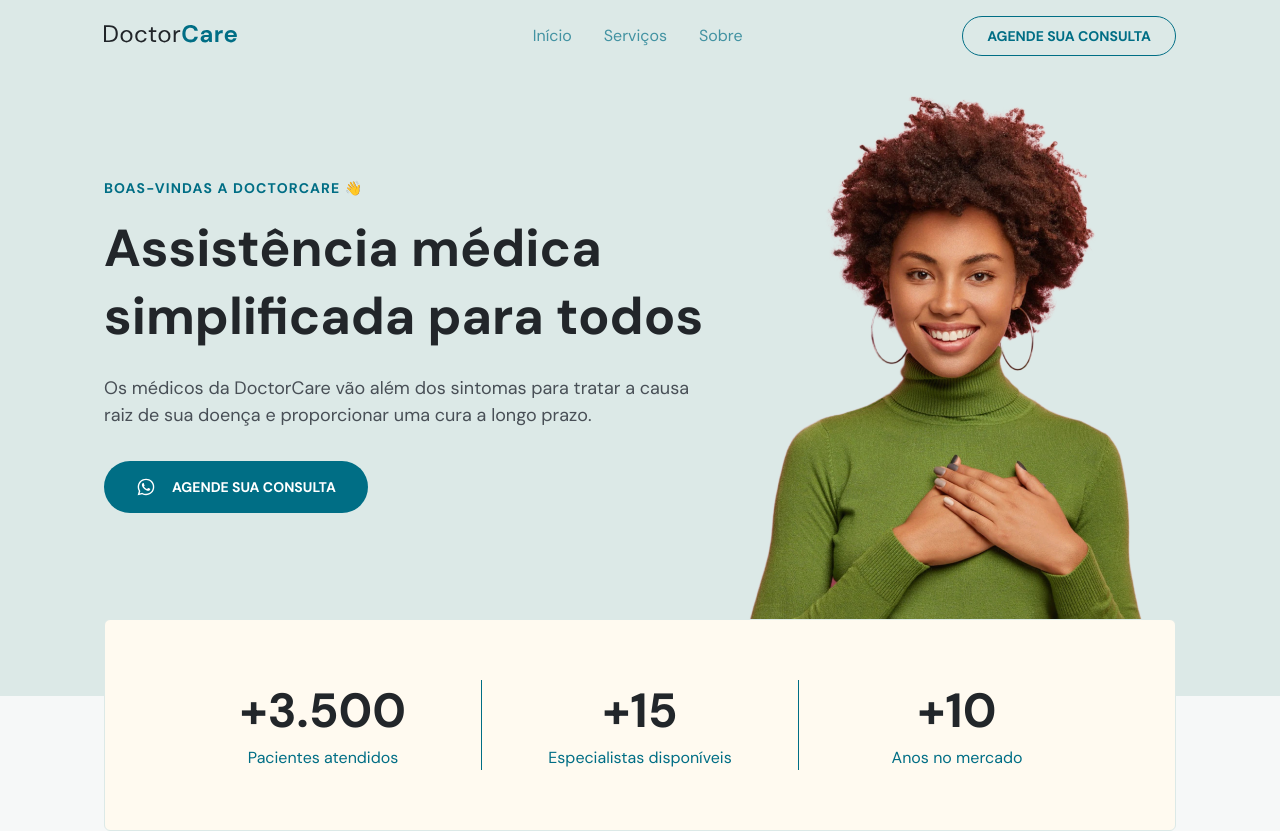
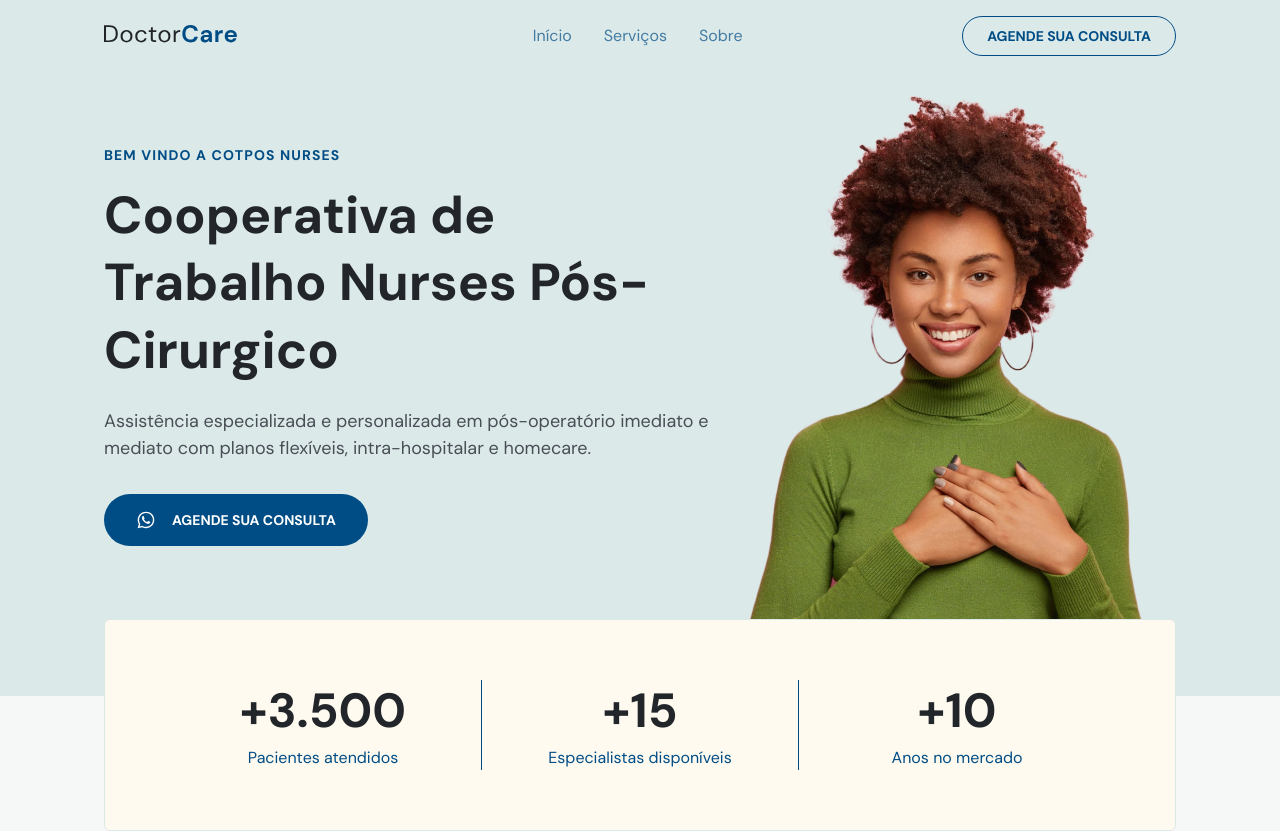
Before and after one commit to eddyangelop/NLW-8-Pagina-doctorcare, a plain HTML site: page index.html in a window 1280 px wide. Shown: the top 831 px of the page. Drawn offline with nearby package versions, Linux system fonts and the light colour scheme.

Commit message:
adicionando comentarios

```diff
--- a/index.html
+++ b/index.html
@@ -10,8 +10,14 @@
     <!-- tag para reconhecer e configurar a escala padrão de qualquer dispositivo
     de visulização -->
     <meta name="viewport" content="width=device-width, initial-scale=1.0" />
+
+    <link
+      rel="shortcut icon"
+      href="./assets/favicon-32x32.png"
+      type="image/x-icon"
+    />
     <!-- titulo da aba da pagina -->
-    <title>DoctorCare</title>
+    <title>Cotpos Nurses - Pós Cirúrgico</title>
     <!-- tag para puxar a estilização css da pagina -->
     <link rel="stylesheet" href="./style.css" />
     <!-- tags para puxar as fontes padrões da pagina -->
@@ -77,7 +83,7 @@
               fill="#00856F"
             />
           </svg>
-        </a>
+           </a>
 
         <div class="menu">
           <ul>
@@ -168,7 +174,7 @@
                     stroke-linecap="round"
                     stroke-linejoin="round"
                   />
-                </svg>
+              </svg>
               </a>
             </li>
           </ul>
@@ -243,16 +249,17 @@
         <div class="col-a">
           <header>
             <!-- titulo da pagina com peso 4 -->
-            <h4>BOAS-VINDAS A DOCTORCARE 👋</h4>
+            <h4>BEM VINDO A COTPOS NURSES</h4>
             <!-- titulo da pagina com peso 1 -->
-            <h1>Assistência médica simplificada para todos</h1>
+            <h1>Cooperativa de Trabalho Nurses Pós-Cirurgico</h1>
             <!-- parágrafo ou frase -->
           </header>
 
           <div class="content">
             <p>
-              Os médicos da DoctorCare vão além dos sintomas para tratar a causa
-              raiz de sua doença e proporcionar uma cura a longo prazo.
+              Assistência especializada e personalizada em pós-operatório
+              imediato e mediato com planos flexíveis, intra-hospitalar e
+              homecare.
             </p>
             <!-- tag para introduzir um botão de interação na pagina -->
             <a class="button" href="#contact">
--- a/style.css
+++ b/style.css
@@ -6,18 +6,18 @@ esta pagina equivale a 1rem*/
 
 /*=====GERAL==============================================*/
 
-/*seletor universal*/
+
 * {
-  /*deixará a pagina sem margem */
+
   margin: 0;
   padding: 0;
   box-sizing: border-box;
+  /*seletor universal*/
+  /*deixará a pagina sem margem */
 }
-/*seletor root introduz cores que podem ser modificados em
-todo o corpo da pagina a partir do proprio root
-e fonte padrão da pagina é mudada em porcentagem equivalente a 10pixels.*/
+
 :root {
-  --hue: 190;
+  --hue: 205;
   --primary-color: hsl(var(--hue), 100%, 26%);
   --headline: hsl(210, 11%, 15%);
   --paragraph: hsl(210, 9%, 31%);
@@ -32,11 +32,14 @@ e fonte padrão da pagina é mudada em porcentagem equivalente a 10pixels.*/
   font-size: 62.5%; /* 1rem = 10px */
 
   --nav-height: 7.2rem;
+  /*seletor root introduz cores que podem ser modificados em
+todo o corpo da pagina a partir do proprio root
+e fonte padrão da pagina é mudada em porcentagem equivalente a 10pixels.*/
 }
 
 html {
+  scroll-behavior: smooth;
   /*move o scroll suavemente*/
-  scroll-behavior: smooth;
 }
 
 html,
@@ -45,9 +48,7 @@ body {
   height: 100%;
 }
 
-/*seletor body modifica a fonte para DM Sans,
-muda o tamanho da fonte para 16pixels(relativos)
-e alinha o texto ao centro.*/
+
 body {
   font-family: 'DM Sans';
   font-size: 1.6rem;
@@ -57,6 +58,9 @@ body {
   overflow: overlay;
 
   background-color: var(--bg-light);
+  /*seletor body modifica a fonte para DM Sans,
+muda o tamanho da fonte para 16pixels(relativos)
+e alinha o texto ao centro.*/
 }
 
 .wrapper {
@@ -78,10 +82,7 @@ section {
 }
 
 section header h4 {
-  /*seletor h4 terá a fonte de 14pixels(relativos)
-puxa a cor variavel do seletor root da pagina
-e o espaçamento da margem inferior externa terá 16pixels.
-#home h4 {*/
+
   font-size: 1.4rem;
   font-weight: 700;
   line-height: 150%;
@@ -91,6 +92,10 @@ e o espaçamento da margem inferior externa terá 16pixels.
   text-transform: uppercase;
 
   margin-bottom: 1.6rem;
+  /*seletor h4 terá a fonte de 14pixels(relativos)
+puxa a cor variavel do seletor root da pagina
+e o espaçamento da margem inferior externa terá 16pixels.
+#home h4 {*/
 }
 
 section header h2 {
@@ -103,17 +108,17 @@ section header h2 {
 }
 
 section header h1 {
-  /*seletor h1 terá a fonte de 34pixels(relativos)
-puxa a cor variavel do seletor root da pagina
-modifica o espaçamento das letras de 13% dentro do bloco
-e o espaçamento da margem inferior externa terá 24pixels.
 
-#home h1 {*/
   font-size: 3.4rem;
   color: var(--headline);
   line-height: 130%;
 
   margin-bottom: 2.4rem;
+    /*seletor h1 terá a fonte de 34pixels(relativos)
+puxa a cor variavel do seletor root da pagina
+modifica o espaçamento das letras de 13% dentro do bloco
+e o espaçamento da margem inferior externa terá 24pixels.
+#home h1 {*/
 }
 
 section .content p {
@@ -148,11 +153,23 @@ section .content p {
   text-decoration: none;
 
   transition: background 200ms;
+  /*seletor button puxa a cor variavel do seletor root da pagina
+retira a borda do button
+aredondamento das bordas laterais em 40pixels(relativos)
+com margem de 60pixels(relativos)
+altura de 62pixels e largura de 263pixels(relativos)
+cor da fonte branca com 14 pixels(relativos)
+modifica a intenssidae da cor da fonte em 700
+transforma o texto em maiúscula
+alinha o conteudo do bloco conforme o modelo flex box
+alinha os itens centralizados e justifica o conteudo ao centro
+cria separação entre os itens no bloco
+margem do botão direita e esquerda automatica(centralizado) */
 }
 
 .button:hover {
   background-color: var(--brand-dark);
-  /*alterna a cor do elemento button para outra cor*/
+  /*alterna a cor do elemento background button para outra cor*/
 }
 
 .social-links {
@@ -164,39 +181,38 @@ section .content p {
 
 #services .card circle {
   fill: var(--brand-light);
+  /*muda a cor bakground dos circle da parte card(geral)*/
 }
 
 #navigation .logo path[fill*='#00856F'],
 #backToTopButton circle {
   fill: var(--primary-color);
+  /*muda a cor da segunda parte do svg
+  superior esquerdo e o circle lateral*/
 }
 
 button.open-menu path[stroke*='#00856F'],
 #contact li path {
   stroke: var(--primary-color);
+  /*muda a cor do botão superior direito(responsivo)*/
 }
+
 
 body.menu-expanded #navigation .logo path,
 #navigation.scroll .logo path {
   fill: white;
+  /*muda a cor das letras svg superior esquerda (geral)*/
 }
 
 #navigation.scroll button.open-menu path[stroke*='#00856F'] {
   stroke: white;
+  /*muda a cor do seletor superior para abertura de menu (responsivo)*/
 }
 
 /*=====NAVIGATION=========================================*/
 nav {
   display: flex;
-
   height: var(--nav-height);
-  /*padding: 1.6rem 2.4rem; padding simplificado para cima
-e laterais*/
-  /*
-padding(relativo)
-padding-inline: 2.4rem;
-padding-block: 1.6rem;
-*/
   position: fixed;
   /*fixa o conteudo na tela(neste caso para rolagem)*/
   top: 0;
@@ -250,8 +266,8 @@ body.menu-expanded .close-menu {
 }
 
 .menu {
+  transform: translateY(100%);
   /*comando joga o menu para baixo e fora da tela*/
-  transform: translateY(100%);
 }
 
 body.menu-expanded .menu {
@@ -263,10 +279,10 @@ body.menu-expanded .menu {
   height: 100vh;
 
   padding-top: var(--nav-height);
-  /*comando trás de volta o menu para cima para o ponto zero
-em 300 mile segundos*/
+
   transition: transform 300ms;
   transform: translateY(0);
+  /*comando faz a transição em 300 mile segundos trás e de volta o menu para cima para o ponto zero*/
 }
 
 .menu ul:nth-child(1) {
@@ -284,6 +300,7 @@ em 300 mile segundos*/
 .menu ul li a {
   color: white;
   text-decoration: none;
+  /*muda a cor das letras do menu lista do scroll (responsivo)*/
 }
 
 .menu .button {
@@ -323,17 +340,19 @@ body.menu-expanded .logo path {
 
 body.menu-expanded button path {
   stroke: white;
+  /*botão X para fechar aba superior responsiva*/
 }
 
 /*=====HOME=============================================*/
 
-/*seletor home determina a largura da área do conteúdo em 375pixels(relativos),
+
+#home {
+  padding: 0;
+  padding-top: calc(4.1rem + var(--nav-height));
+  /*seletor home determina a largura da área do conteúdo em 375pixels(relativos),
 margem direita e esquerda(automatico)
 e margem acima tenha 41pixels.
 */
-#home {
-  padding: 0;
-  padding-top: calc(4.1rem + var(--nav-height));
 }
 
 #home::before {
@@ -353,11 +372,7 @@ e margem acima tenha 41pixels.
   margin-inline: auto;
 }
 
-/*seletor parágrafo terá a fonte de 18pixels(relativos)
-terá um espaçamento das letras de 150% dentro do bloco
-modifica a intenssidae da cor da fonte em 400
-puxa a cor variavel do seletor root da pagina
-e o espaçamento da margem inferior externa terá 32pixels(relativos).*/
+
 #home p {
   font-size: 1.8rem;
   line-height: 150%;
@@ -365,22 +380,13 @@ e o espaçamento da margem inferior externa terá 32pixels(relativos).*/
   color: var(--paragraph);
 
   margin-bottom: 3.2rem;
+  /*seletor parágrafo terá a fonte de 18pixels(relativos)
+terá um espaçamento das letras de 150% dentro do bloco
+modifica a intenssidae da cor da fonte em 400
+puxa a cor variavel do seletor root da pagina
+e o espaçamento da margem inferior externa terá 32pixels(relativos).*/
 }
 
-/*seletor button puxa a cor variavel do seletor root da pagina
-retira a borda do button
-aredondamento das bordas laterais em 40pixels(relativos)
-com margem de 60pixels(relativos)
-altura de 62pixels e largura de 263pixels(relativos)
-cor da fonte branca com 14 pixels(relativos)
-modifica a intenssidae da cor da fonte em 700
-transforma o texto em maiúscula
-alinha o conteudo do bloco conforme o modelo flex box
-alinha os itens centralizados e justifica o conteudo ao centro
-cria separação entre os itens no bloco
-margem do botão direita e esquerda automatica(centralizado)
-
- */
 
 #home img {
   width: 26.4rem;
```
Also changed, not shown: assets/android-chrome-192x192.png (added), assets/android-chrome-512x512.png (added), assets/apple-touch-icon.png (added), assets/favicon-16x16.png (added), assets/favicon-32x32.png (added), assets/favicon.ico (added), assets/favicon_io/site.webmanifest (added).
